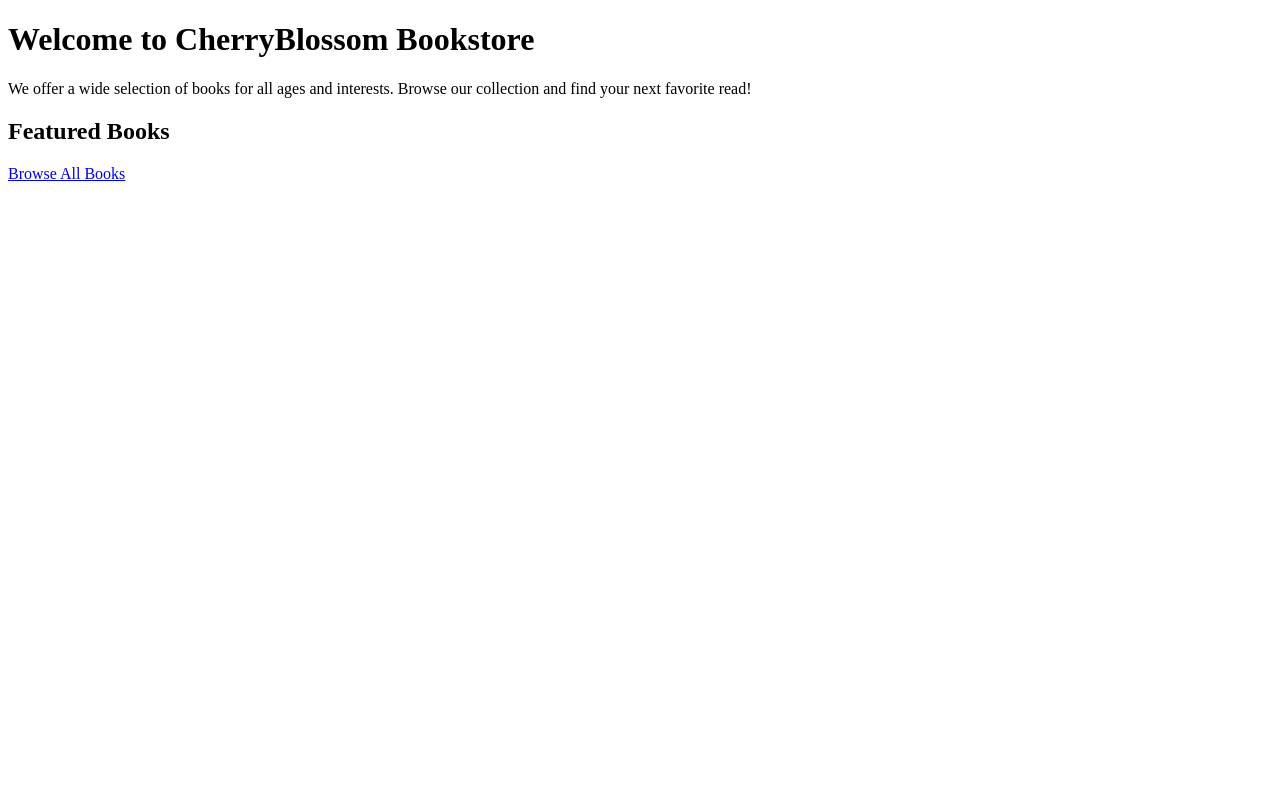
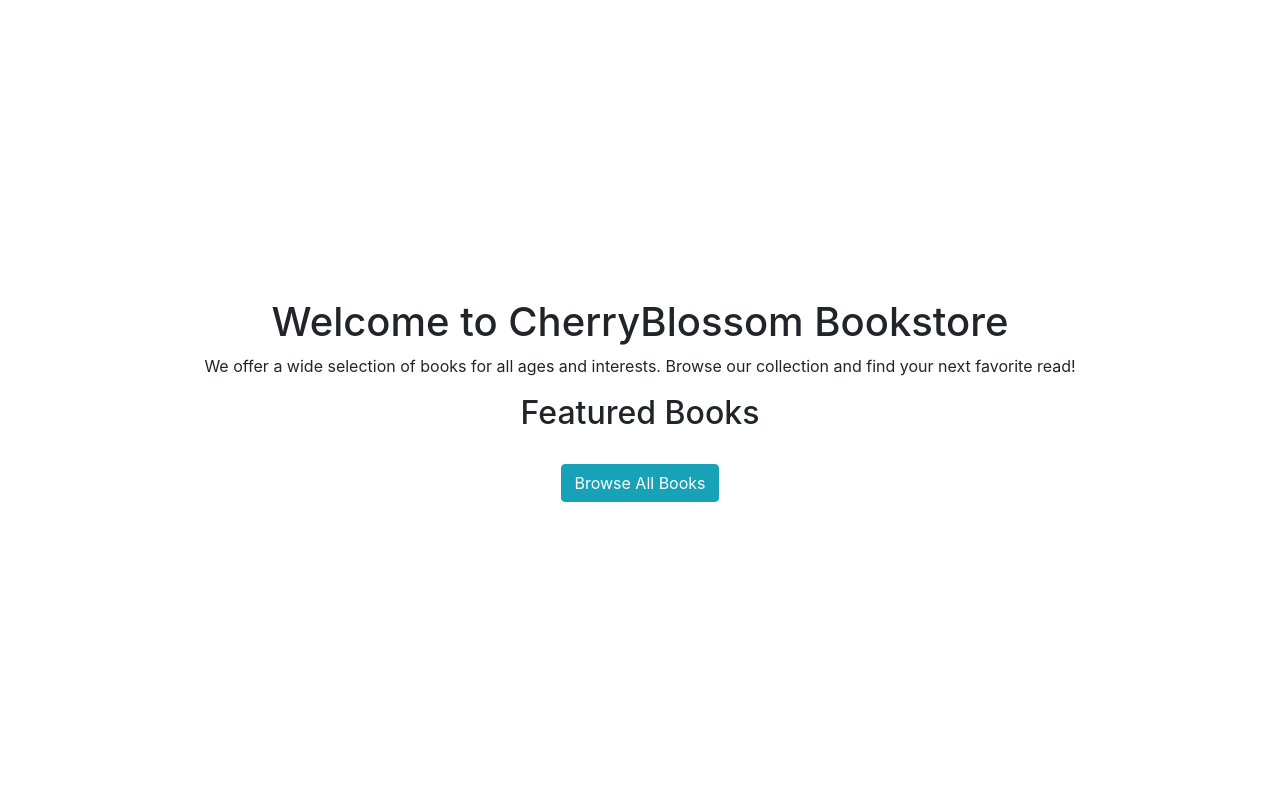
Before and after one commit to jasminewalid/django, a Django app: template books/templates/landing.html in a window 1280 px wide. Run offline with Django 3.2, Linux system fonts and the light colour scheme; the template is opened without the code that fills it, so the values that code supplies are empty; some libraries are stand-ins or nearby versions.

Commit message:
latest updates:DAY1

```diff
--- a/books/templates/landing.html
+++ b/books/templates/landing.html
@@ -3,15 +3,40 @@
 <html lang="en">
 <head>
   <meta charset="UTF-8">
-    <meta name="viewport" content="width=device-width, initial-scale=1.0">
   <title>Welcome to CherryBlossom Bookstore</title>
 
+  <link rel="stylesheet" href="https://stackpath.bootstrapcdn.com/bootstrap/4.5.2/css/bootstrap.min.css">
+  <style>
+
+    .container {
+      display: flex;
+      flex-direction: column;
+      justify-content: center;
+      align-items: center;
+      height: 100vh;
+    }
+
+    .featured-books {
+      display: flex;
+      flex-wrap: wrap;
+      justify-content: center;
+      gap: 20px;
+    }
+
+    .book {
+      width: 200px;
+      text-align: center;
+    }
+    .book img {
+      max-width: 100%;
+      height: auto;
+    }
+  </style>
 </head>
 <body>
   <div class="container">
     <h1>Welcome to CherryBlossom Bookstore</h1>
     <p>We offer a wide selection of books for all ages and interests. Browse our collection and find your next favorite read!</p>
-
 
     <h2>Featured Books</h2>
     <div class="featured-books">
@@ -24,10 +49,8 @@
       </div>
       {% endfor %}
     </div>
-
-
-        <a href="{% url 'books_home' %}" class="btn">Browse All Books</a>
+    <br>
+    <a href="{% url 'books_home' %}" class="btn btn-info">Browse All Books</a>
   </div>
-
 </body>
 </html>
--- a/bookstore/urls.py
+++ b/bookstore/urls.py
@@ -19,6 +19,6 @@ from books.views import index
 
 urlpatterns = [
     path('admin/', admin.site.urls),
-    path('', index, name='index'),
+    #path('', index, name='index'),
     path('books/', include('books.urls')),
 ]
```
Also changed, not shown: books/templates/books_home.html (+22 -2 lines). Lines whose indentation alone changed are shown as unchanged.
